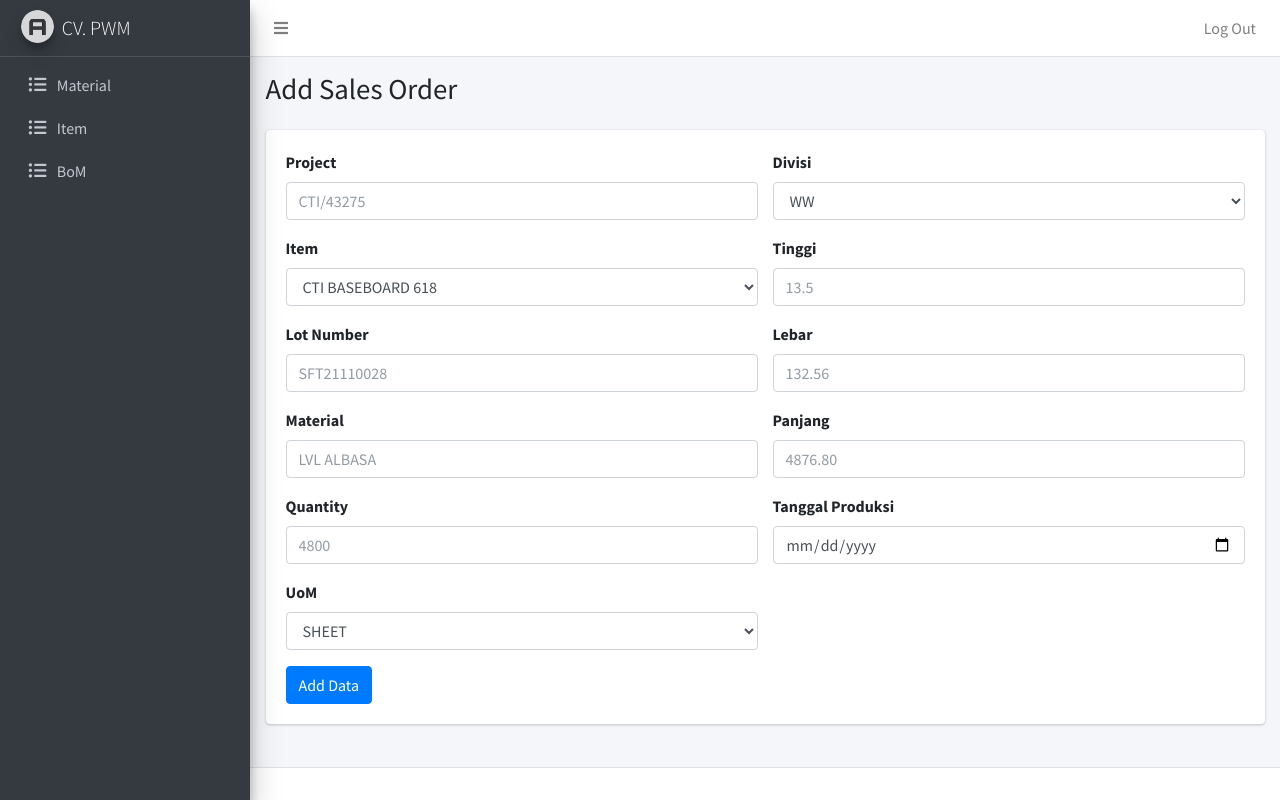
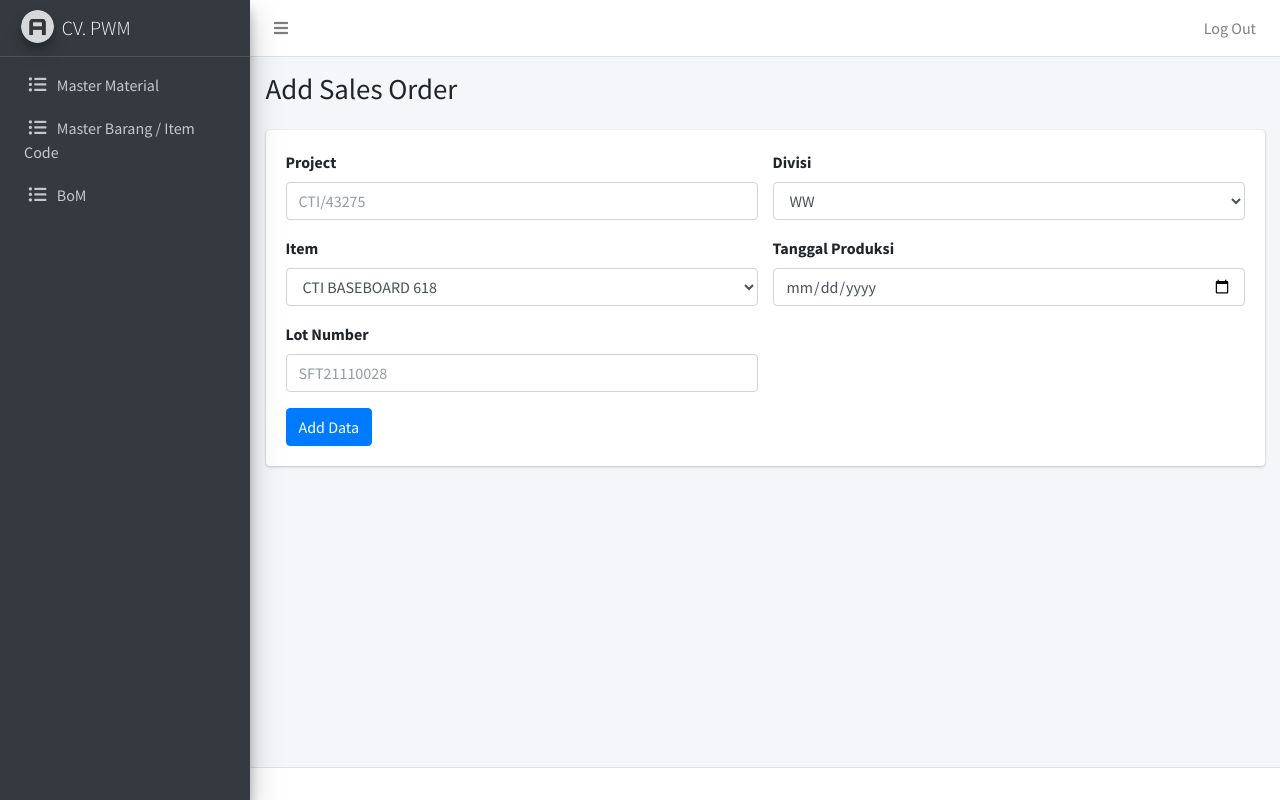
Before and after one commit to YusufAlvin/pwm, a PHP site: page /admin/so-add.php in a window 1280 px wide. Run offline with PHP 8.4, Linux system fonts and the light colour scheme; a user stored in the database is signed in; data comes from the database, SQL or seed files in the repository; some libraries are stand-ins or nearby versions.

Commit message:
percobaan

```diff
--- a/admin/bom.php
+++ b/admin/bom.php
@@ -5,7 +5,6 @@ if($_SESSION['login'] != true){
   header('Location: ../');
   exit();
 }
-
 if($_SERVER['REQUEST_METHOD'] == 'POST'){
   $item_code = $_POST['item-code'];
   $divisi = $_POST['divisi'];
@@ -19,7 +18,6 @@ if($_SERVER['REQUEST_METHOD'] == 'POST'){
     echo mysqli_error($conn);
   }
 }
-
 $querybom = mysqli_query($conn, "SELECT * FROM ((bom INNER JOIN item ON bom.bom_item_code = item.item_id) INNER JOIN divisi ON bom.bom_divisi_id = divisi.divisi_id)");
 $queryitem = mysqli_query($conn, "SELECT * FROM item");
 $querydivisi = mysqli_query($conn, "SELECT * FROM divisi");
--- a/admin/index.php
+++ b/admin/index.php
@@ -5,6 +5,8 @@ if($_SESSION['login'] != true){
   header('Location: ../');
   exit();
 }
+header('Location: material.php');
+exit();
 ?>
 <?php require_once "template/header.php"; ?>
 
--- a/admin/so-add.php
+++ b/admin/so-add.php
@@ -56,25 +56,6 @@ $querydivisi = mysqli_query($conn, "SELECT * FROM divisi");
                         <label for="lot-number" class="form-label">Lot Number</label>
                         <input name="lot-number" type="text" class="form-control" id="lot-number" placeholder="SFT21110028" required>
                       </div>
-                      <div class="mb-3">
-                        <label for="material" class="form-label">Material</label>
-                        <input name="material" type="text" class="form-control" id="material" placeholder="LVL ALBASA" required>
-                      </div>
-                      <div class="mb-3">
-                        <label for="qty" class="form-label">Quantity</label>
-                        <input name="qty" type="text" class="form-control" id="qty" placeholder="4800" required>
-                      </div>
-                      <div class="mb-3">
-                        <label for="uom" class="form-label">UoM</label>
-                        <select name="uom" class="form-select form-control">
-                          <option value="SHEET">SHEET</option>
-                          <option value="KG">KG</option>
-                          <option value="BTL">BTL</option>
-                          <option value="GR">GR</option>
-                          <option value="PCS">PCS</option>
-                          <option value="M3">M3</option>
-                        </select>
-                      </div>
                     </div>
                     <div class="col-md">
                       <div class="mb-3">
@@ -84,18 +65,6 @@ $querydivisi = mysqli_query($conn, "SELECT * FROM divisi");
                           <option value="<?= $divisi['divisi_id'] ?>"><?= $divisi['divisi_nama'] ?></option>
                         <?php endwhile; ?>
                         </select>
-                      </div>
-                      <div class="mb-3">
-                        <label for="tinggi" class="form-label">Tinggi</label>
-                        <input name="tinggi" type="text" class="form-control" id="tinggi" placeholder="13.5" required>
-                      </div>
-                      <div class="mb-3">
-                        <label for="lebar" class="form-label">Lebar</label>
-                        <input name="lebar" type="text" class="form-control" id="lebar" placeholder="132.56" required>
-                      </div>
-                      <div class="mb-3">
-                        <label for="panjang" class="form-label">Panjang</label>
-                        <input name="panjang" type="text" class="form-control" id="panjang" placeholder="4876.80" required>
                       </div>
                       <div class="mb-3">
                         <label for="tanggal" class="form-label">Tanggal Produksi</label>
--- a/admin/template/sidebar.php
+++ b/admin/template/sidebar.php
@@ -15,7 +15,7 @@
           <a href="material.php" class="nav-link">
             <i class="nav-icon far fas fa-list-ul"></i>
             <p>
-              Material
+              Master Material
             </p>
           </a>
         </li>
@@ -23,7 +23,7 @@
           <a href="item.php" class="nav-link">
             <i class="nav-icon far fas fa-list-ul"></i>
             <p>
-              Item
+              Master Barang / Item Code
             </p>
           </a>
         </li>
```
Also changed, not shown: admin/item-edit.php (+23 -21 lines), admin/item-material-add.php (+18 -1 lines), admin/item.php (+21 -22 lines), admin/so.php (+0 -15 lines), admin/material.php (line endings or trailing spaces).
